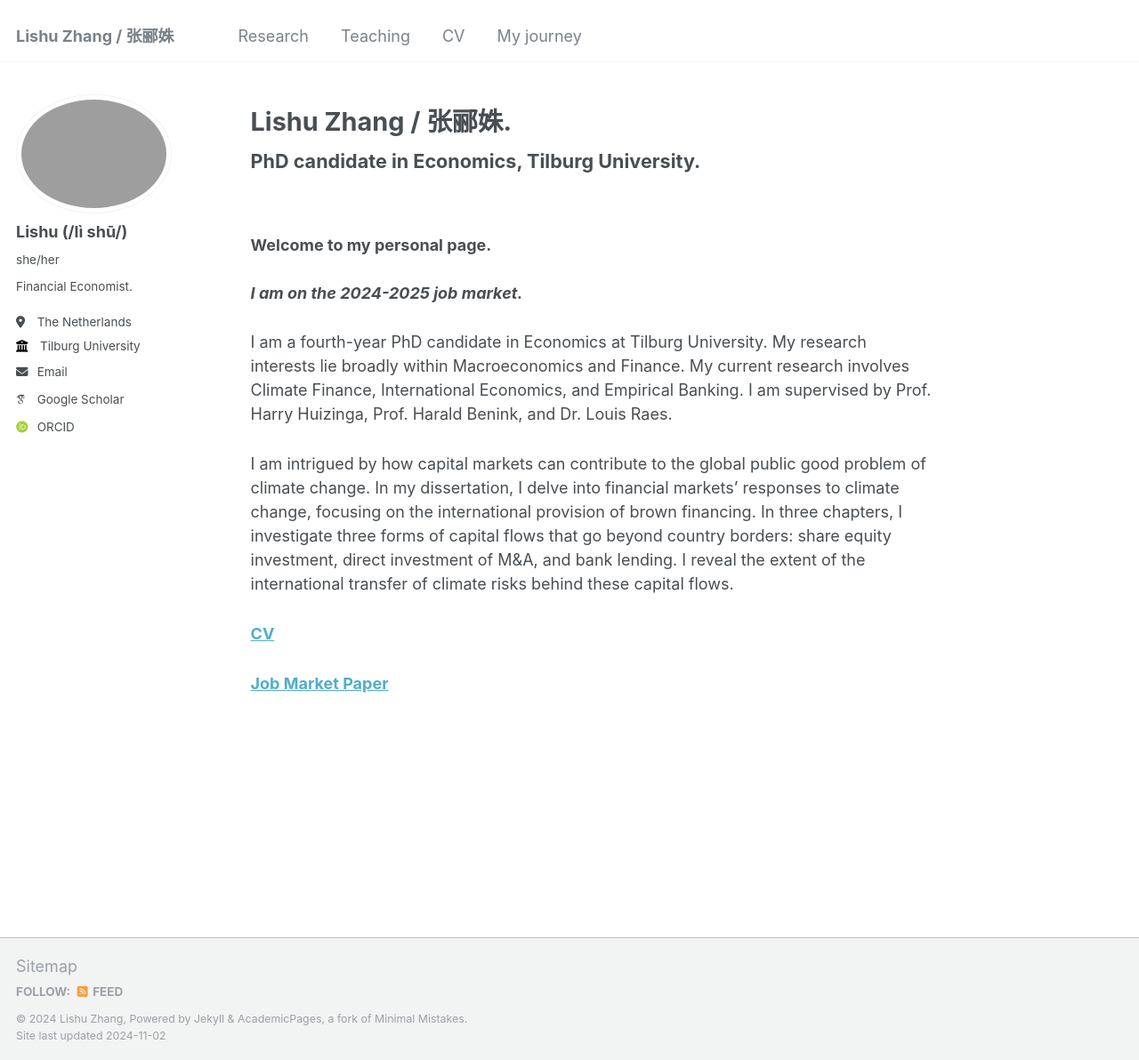
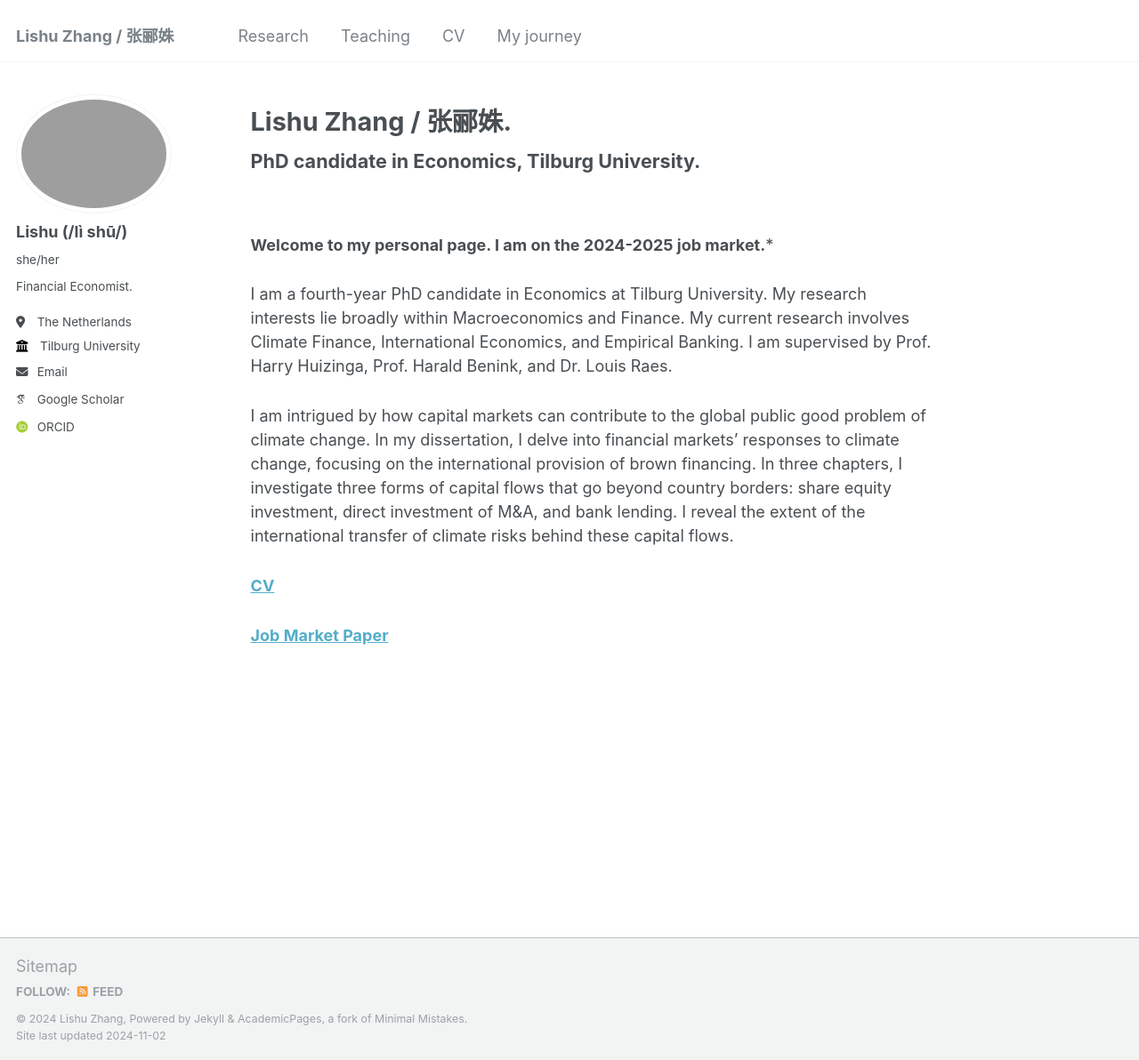
Before and after one commit to LishuZ/LishuZ.github.io, a Jekyll site: the page built from _pages/about.md, in a window 1280 px wide and 1192 px high. Shown: the whole window at 89% size. Built offline with Jekyll 4.4.1, drawn with Linux system fonts in a browser that asks for light colours; some web fonts are replaced.

Commit message:
Update about.md

```diff
--- a/_pages/about.md
+++ b/_pages/about.md
@@ -9,9 +9,7 @@ redirect_from:
 <h1 style='font-size: 1.2em; font-weight: bold;'> PhD candidate in Economics, Tilburg University.</h1>
 <br />
 
-**Welcome to my personal page.**
-<br />
-***I am on the 2024-2025 job market.***
+**Welcome to my personal page. I am on the 2024-2025 job market.***
 
 I am a fourth-year PhD candidate in Economics at Tilburg University. My research interests lie broadly within Macroeconomics and Finance. My current research involves Climate Finance, International Economics, and Empirical Banking. I am supervised by Prof. Harry Huizinga, Prof. Harald Benink, and Dr. Louis Raes.
 
```
